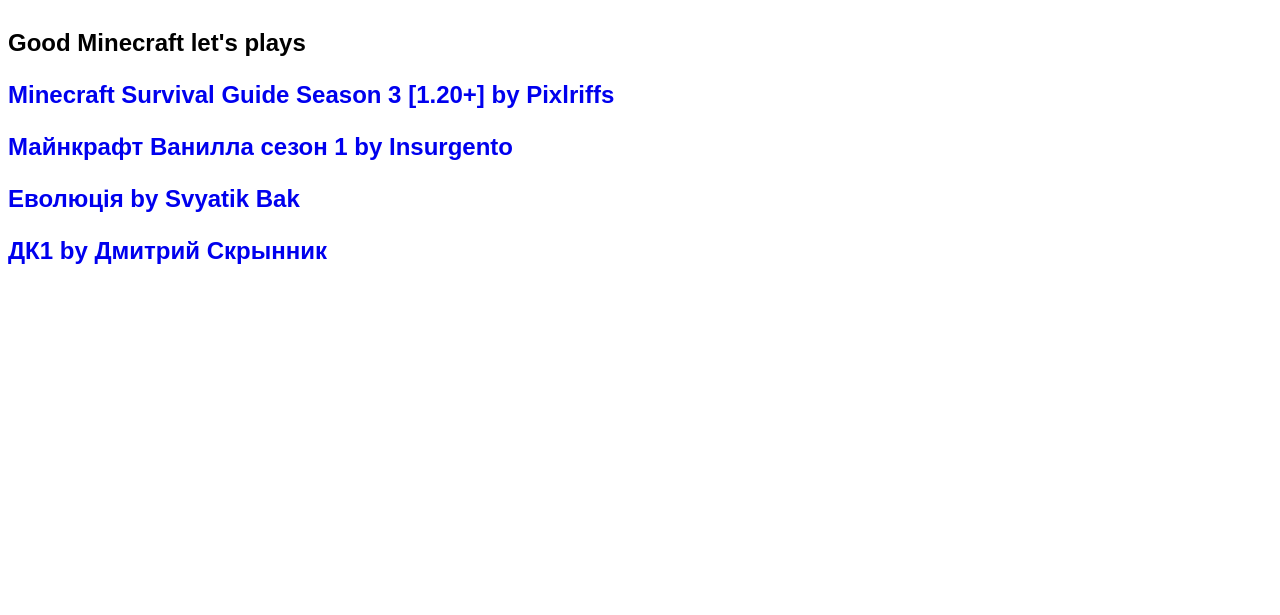
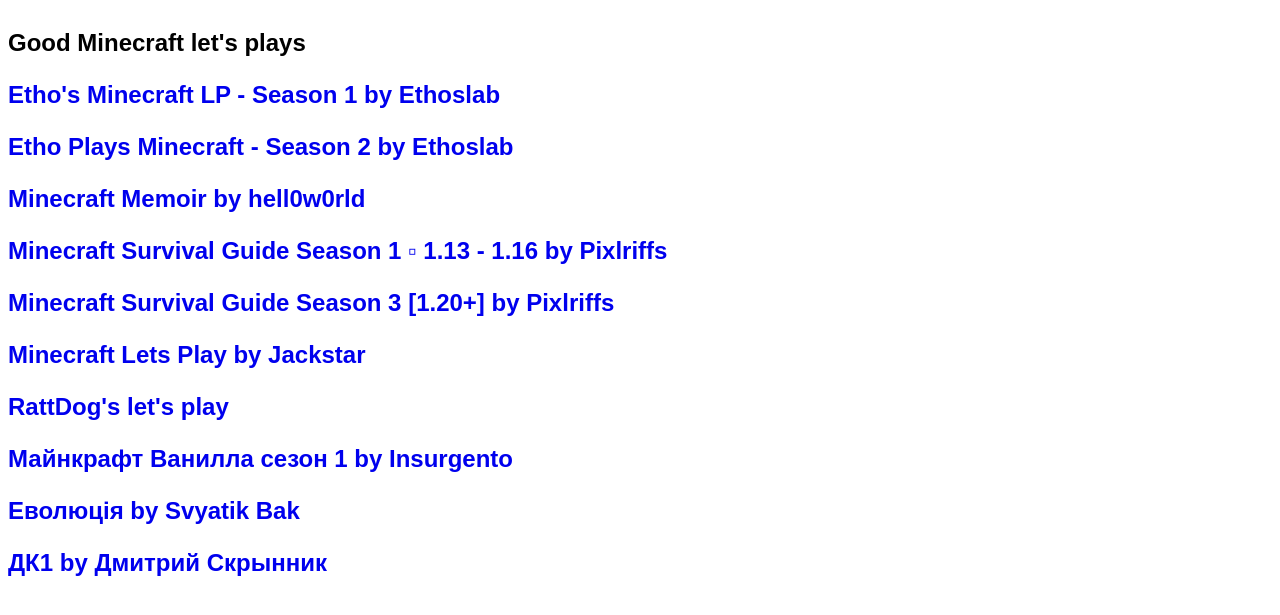
Before and after one commit to SvyatikBak/svyatikbak.github.io, a plain HTML site: page links.html in a window 1280 px wide. Shown: the part 69-684 px from the top of the page. Drawn offline with Linux system fonts and the light colour scheme.

Commit message:
Update links.html

```diff
--- a/links.html
+++ b/links.html
@@ -2,7 +2,13 @@
     <title>Svyatik Bak's site</title>
     <link rel="icon" href="assets/logo.jpg">
     <h2><a style="font-family:sans-serif"> Good Minecraft let's plays
+    <p style="font-family:sans-serif"><a href="https://www.youtube.com/playlist?list=PLFD1682F2801E7ADF" style="text-decoration:none"> Etho's Minecraft LP - Season 1 by Ethoslab
+    <p style="font-family:sans-serif"><a href="https://www.youtube.com/playlist?list=PLaAVDbMg_XArcet5lwcRo12Fh9JrGKydh" style="text-decoration:none"> Etho Plays Minecraft - Season 2 by Ethoslab
+    <p style="font-family:sans-serif"><a href="https://www.youtube.com/playlist?list=PLhexjKYQTmA927mwR3s30M_f2M38AY0UH" style="text-decoration:none"> Minecraft Memoir by hell0w0rld
+    <p style="font-family:sans-serif"><a href="https://www.youtube.com/playlist?list=PLgENJ0iY3XBiJ0jZ53HT8v9Qa3cch7YEV" style="text-decoration:none"> Minecraft Survival Guide Season 1 ▫ 1.13 - 1.16 by Pixlriffs
     <p style="font-family:sans-serif"><a href="https://www.youtube.com/playlist?list=PLgENJ0iY3XBjmydGuzYTtDwfxuR6lN8KC" style="text-decoration:none"> Minecraft Survival Guide Season 3 [1.20+] by Pixlriffs
+    <p style="font-family:sans-serif"><a href="https://www.youtube.com/playlist?list=PLtxvuzVf4m45J0XqpocLrTMNaa2LDJy-f" style="text-decoration:none"> Minecraft Lets Play by Jackstar
+    <p style="font-family:sans-serif"><a href="https://www.youtube.com/channel/UCYJpftzaIVR8oX6aks0Tzhg" style="text-decoration:none"> RattDog's let's play
     <p style="font-family:sans-serif"><a href="https://www.youtube.com/playlist?list=PLNED-ifG0rbVN71EAugLFruOBzteifNvw" style="text-decoration:none"> Майнкрафт Ванилла сезон 1 by Insurgento
     <p style="font-family:sans-serif"><a href="https://www.youtube.com/playlist?list=PL3xuv04SlsozRTXZMZ98adxE3e8FsMkLC" style="text-decoration:none"> Еволюція by Svyatik Bak
     <p style="font-family:sans-serif"><a href="https://www.youtube.com/playlist?list=PLy4oDqJFuT4S0DVjLDvmi603BkkhXFIFm" style="text-decoration:none"> ДК1 by Дмитрий Скрынник
```
